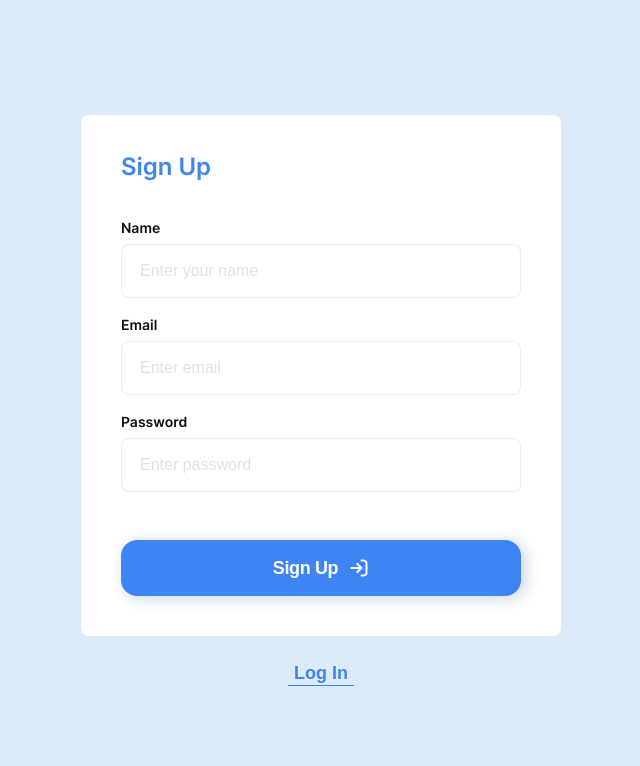
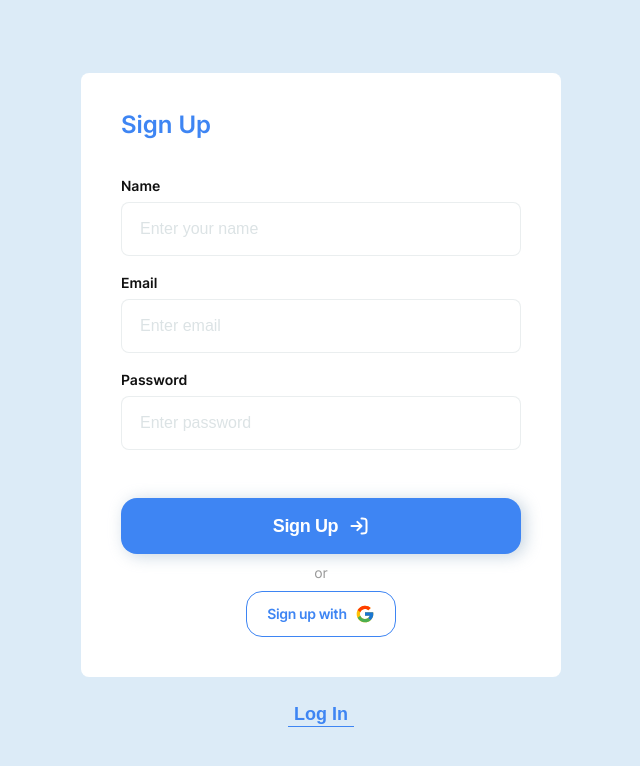
Before and after one commit to anigvo/goosetrack-group6-project, a React (Create React App) app: page /register in a window 1280 px wide. Shown: the top 766 px of the page, without its empty margins (319-959 px from the left). Built offline with nearby package versions, Linux system fonts and the light colour scheme.

Commit message:
update google auth

```diff
--- a/src/buttons/GoogleBtn/GoogleBtn.jsx
+++ b/src/buttons/GoogleBtn/GoogleBtn.jsx
@@ -1,8 +1,11 @@
-import { GoogleButton } from "./GoogleBtn.styled";
+import { BtnWrapper, GoogleButton, Span } from "./GoogleBtn.styled";
 import { FcGoogle } from 'react-icons/fc';
 
-export const GoogleBtn = () => {
-    return (
-        <GoogleButton href="https://backend-goosetrack.onrender.com/auth/google">Google<FcGoogle size={20}/></GoogleButton>
+export const GoogleBtn = ({ children }) => {
+    return (<BtnWrapper>
+        <Span>or</Span>
+        <GoogleButton href="https://backend-goosetrack.onrender.com/auth/google">{children}<FcGoogle size={20} /></GoogleButton>
+    </BtnWrapper>
+
     )
 };
--- a/src/buttons/GoogleBtn/GoogleBtn.styled.jsx
+++ b/src/buttons/GoogleBtn/GoogleBtn.styled.jsx
@@ -1,10 +1,24 @@
 import { registerPageColors } from 'utils/colors';
 import styled from 'styled-components';
 
+export const BtnWrapper = styled.div`
+  display: flex;
+  flex-direction: column;
+  align-items: center;
+  justify-content: center;
+  gap: 10px;
+  margin-top: 10px;
+`
+
+export const Span = styled.span`
+font-size: 14px;
+color: rgba(52, 52, 52, 0.50);
+`
+
 export const GoogleButton = styled.a`
   border-radius: 16px;
-  border: 1px solid #fff;
-  color: ${registerPageColors.formColor};
+  border: 1px solid ${registerPageColors.buttonColor};
+  color: ${registerPageColors.buttonColor};
   font-size: 14px;
   font-weight: 600;
   line-height: 18px;
@@ -16,6 +30,7 @@ export const GoogleButton = styled.a`
   cursor: pointer;
   transition: all 250ms cubic-bezier(0.4, 0, 0.2, 1);
   padding: 10px 20px;
+  width: max-content;
   &:hover{
     box-shadow: 4px 2px 16px 0px rgba(136, 165, 191, 0.48);
   }
--- a/src/components/AuthSection/AuthSection.jsx
+++ b/src/components/AuthSection/AuthSection.jsx
@@ -1,7 +1,6 @@
 import image from '../../assets/images/main-page-goose.png'
 import { motion } from 'framer-motion';
 import { AuthSectionStyled, ItalicLeters, LinksList, LoginIcon, LoginLink, MainGoose, MainHeader, SignupLink } from './AuthSection.styled';
-import { GoogleBtn } from 'buttons/GoogleBtn/GoogleBtn';
 
 const AuthSection = () => {
   return (
@@ -20,9 +19,6 @@ const AuthSection = () => {
             </LoginLink>
           </li>
           <li>
-            <GoogleBtn />
-          </li>
-          <li>
             <SignupLink to={'/register'}>
               Sign up
             </SignupLink>
--- a/src/components/LoginForm/LoginForm.jsx
+++ b/src/components/LoginForm/LoginForm.jsx
@@ -29,6 +29,7 @@ import {
 import { logInUser } from 'redux/auth/operations';
 import icons from '../../assets/icons/icons.svg';
 import { nanoid } from '@reduxjs/toolkit';
+import { GoogleBtn } from 'buttons/GoogleBtn/GoogleBtn';
 
 const userShema = object({
   email: string().email('This is an ERROR email').required(),
@@ -181,6 +182,7 @@ const LoginForm = () => {
                     </IconButtonSubmit>
                   </IconButtonSubmitSpan>
                 </ButtonSubmit>
+                <GoogleBtn>Log in with</GoogleBtn>
               </Form>
             )}
           </Formik>
--- a/src/components/RegisterForm/RegisterForm.jsx
+++ b/src/components/RegisterForm/RegisterForm.jsx
@@ -32,6 +32,7 @@ import {
 import icons from '../../assets/icons/icons.svg';
 import { logInUser, registerUser } from 'redux/auth/operations';
 import { nanoid } from '@reduxjs/toolkit';
+import { GoogleBtn } from 'buttons/GoogleBtn/GoogleBtn';
 
 const userShema = object({
   name: string().min(3).required(),
@@ -225,6 +226,7 @@ const RegisterForm = () => {
                     </IconButtonSubmit>
                   </IconButtonSubmitSpan>
                 </ButtonSubmit>
+                <GoogleBtn>Sign up with</GoogleBtn>
               </Form>
             )}
           </Formik>
--- a/src/redux/auth/authSlice.js
+++ b/src/redux/auth/authSlice.js
@@ -8,9 +8,7 @@ import { CgProfile } from 'react-icons/cg';
 
 const handleFulfilled = (state, action) => {
   state.token = action.payload.token;
-  state.user.email = action.payload.user.email;
-  state.user.name = action.payload.user.name;
-  state.user.avatarURL = action.payload.user.avatarURL;
+  state.user = action.payload.user;
   state.isLoggedIn = true;
   state.isRefreshing = false;
   state.error = null;
```
